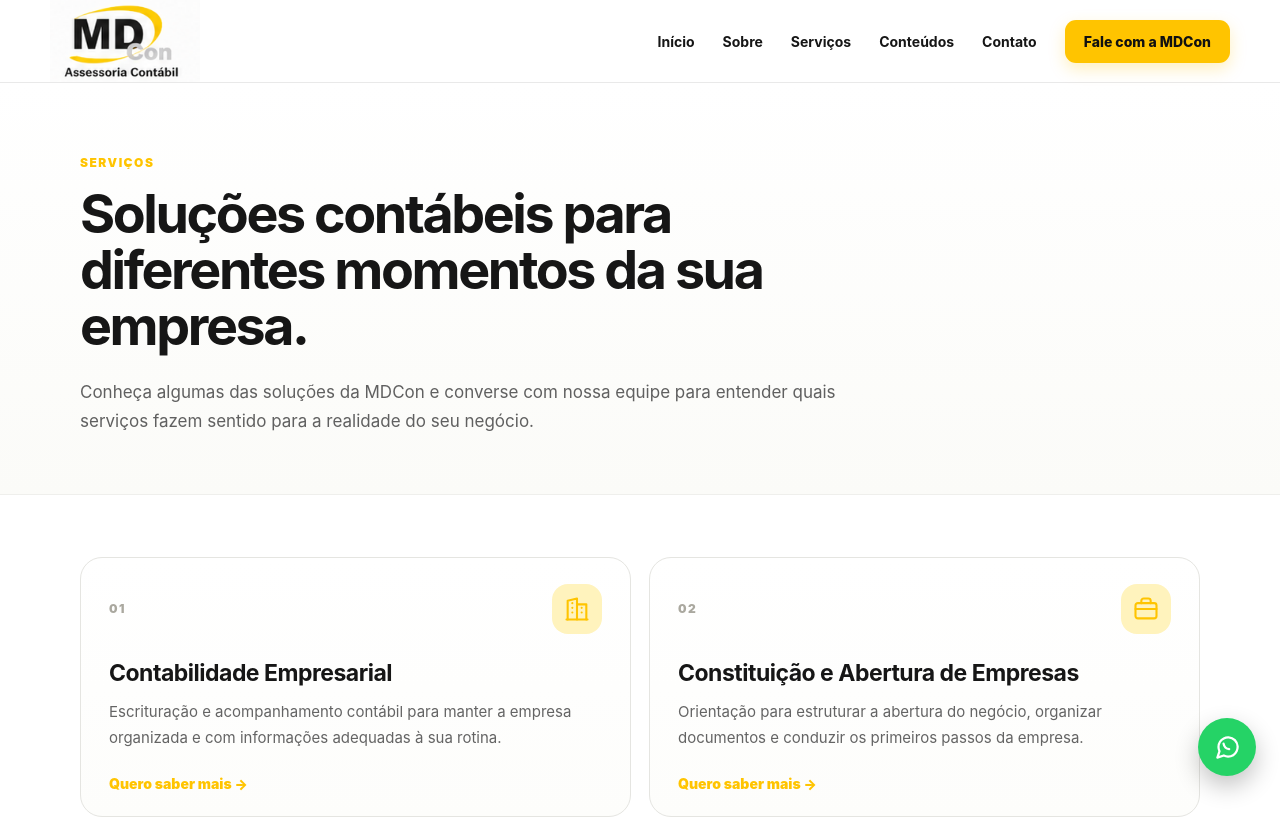
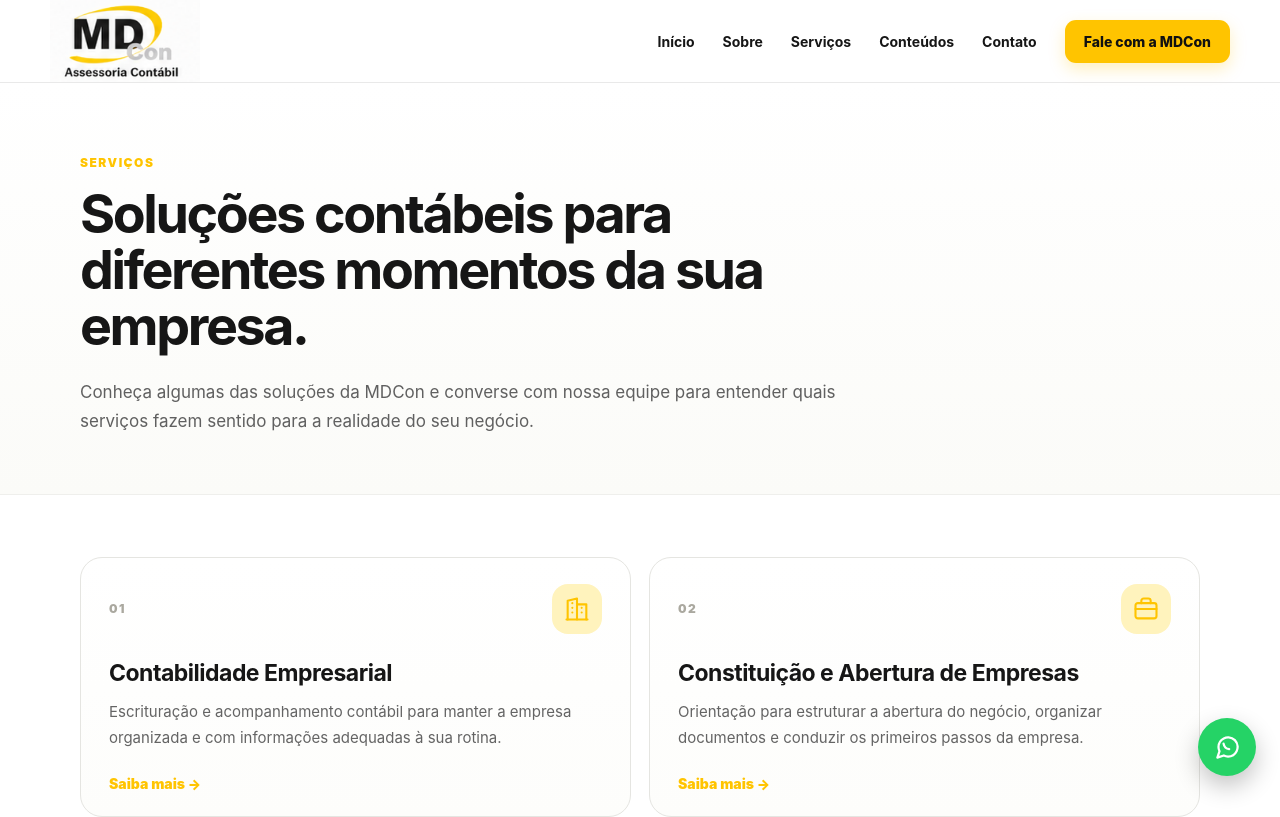
Before and after one commit to cestarifcc-glitch/mdcon-site-oficial, a Next.js app: page /servicos in a window 1280 px wide. Shown: the top 817 px of the page. Built offline with nearby package versions, Linux system fonts and the light colour scheme.

Commit message:
Add files via upload

```diff
--- a/app/page.tsx
+++ b/app/page.tsx
@@ -44,7 +44,7 @@ const faqs=[
   ['A MDCon atende MEI?','A MDCon pode orientar empreendedores conforme os serviços contratados e a necessidade de cada negócio.'],
   ['Como trocar de contador?','A troca pode ser organizada de forma segura, com levantamento das informações necessárias e transição dos documentos contábeis.'],
   ['Quanto custa contratar uma contabilidade?','O valor depende do perfil da empresa, regime tributário, movimentação e serviços necessários. A MDCon avalia cada caso antes da proposta.'],
-  ['A MDCon atende empresas de Palmeira das Missões?','Sim. A MDCon atua em Palmeira das Missões — RS.'],
+  ['A MDCon atende empresas de Palmeira das Missões?','Sim. A MDCon está em Palmeira das Missões — RS e atende empresas de todo o Brasil.'],
   ['Posso falar com a MDCon pelo WhatsApp?','Sim. O atendimento pelo WhatsApp está disponível no número (55) 98452-2204.'],
   ['A MDCon pode ajudar na abertura de uma empresa?','Entre em contato para que a equipe entenda o seu caso e confirme a solução adequada.']
 ];
--- a/app/servicos/page.tsx
+++ b/app/servicos/page.tsx
@@ -1,4 +1,5 @@
 import type { Metadata } from 'next';
+import Link from 'next/link';
 
 export const metadata: Metadata = {
   title: 'Serviços Contábeis | MDCon',
@@ -13,46 +14,55 @@ type Service = {
   title: string;
   text: string;
   icon: 'building' | 'briefcase' | 'calculator' | 'users' | 'user' | 'chart' | 'store' | 'shield';
+  slug: string;
 };
 
 const services: Service[] = [
   {
     icon: 'building',
+    slug: 'contabilidade-empresarial',
     title: 'Contabilidade Empresarial',
     text: 'Escrituração e acompanhamento contábil para manter a empresa organizada e com informações adequadas à sua rotina.'
   },
   {
     icon: 'briefcase',
+    slug: 'abertura-de-empresas',
     title: 'Constituição e Abertura de Empresas',
     text: 'Orientação para estruturar a abertura do negócio, organizar documentos e conduzir os primeiros passos da empresa.'
   },
   {
     icon: 'calculator',
+    slug: 'escrituracao-fiscal',
     title: 'Escrituração Fiscal',
     text: 'Acompanhamento das obrigações fiscais, apuração de tributos e organização das informações tributárias da empresa.'
   },
   {
     icon: 'users',
+    slug: 'departamento-pessoal',
     title: 'Departamento Pessoal',
     text: 'Apoio nas rotinas de folha de pagamento, admissões, desligamentos e demais obrigações trabalhistas.'
   },
   {
     icon: 'user',
+    slug: 'imposto-de-renda-pessoa-fisica',
     title: 'Imposto de Renda Pessoa Física',
     text: 'Orientação e elaboração da declaração conforme o perfil do contribuinte e as informações apresentadas.'
   },
   {
     icon: 'chart',
+    slug: 'planejamento-tributario',
     title: 'Planejamento Tributário',
     text: 'Análise das possibilidades tributárias aplicáveis ao negócio, buscando maior organização e segurança nas decisões.'
   },
   {
     icon: 'store',
+    slug: 'assessoria-ao-produtor-rural',
     title: 'Assessoria ao Produtor Rural',
     text: 'Orientação contábil e apoio nas obrigações do produtor rural, considerando as particularidades de sua atividade.'
   },
   {
     icon: 'shield',
+    slug: 'certificado-digital',
     title: 'Certificado Digital',
     text: 'Emissão de certificado digital para pessoas físicas e empresas, facilitando assinaturas e acessos eletrônicos com segurança.'
   }
@@ -393,16 +403,9 @@ export default function Servicos() {
                 <h2>{service.title}</h2>
                 <p>{service.text}</p>
 
-                <a
-                  className="svc-link"
-                  href={`https://wa.me/5555984522204?text=${encodeURIComponent(
-                    'Olá MDCon, gostaria de informações sobre ' + service.title + '.'
-                  )}`}
-                  target="_blank"
-                  rel="noreferrer"
-                >
-                  Quero saber mais →
-                </a>
+                <Link className="svc-link" href={`/servicos/${service.slug}`}>
+                  Saiba mais →
+                </Link>
               </article>
             ))}
           </div>
--- a/app/sitemap.ts
+++ b/app/sitemap.ts
@@ -1,2 +1,2 @@
 import type { MetadataRoute } from 'next';
-export default function sitemap(): MetadataRoute.Sitemap { const base='https://mdcon.com.br'; return ['','/sobre','/servicos','/conteudos','/contato'].map(path=>({url:base+path,lastModified:new Date(),changeFrequency:path===''?'weekly':'monthly',priority:path===''?1:.8})); }
+export default function sitemap(): MetadataRoute.Sitemap { const base='https://mdcon.com.br'; const paths=['','/sobre','/servicos','/servicos/contabilidade-empresarial','/servicos/abertura-de-empresas','/servicos/escrituracao-fiscal','/servicos/departamento-pessoal','/servicos/imposto-de-renda-pessoa-fisica','/servicos/planejamento-tributario','/servicos/assessoria-ao-produtor-rural','/servicos/certificado-digital','/conteudos','/contato']; return paths.map(path=>({url:base+path,lastModified:new Date(),changeFrequency:path===''?'weekly':'monthly',priority:path===''?1:path.startsWith('/servicos/')?.85:.8})); }
--- a/components/Footer.tsx
+++ b/components/Footer.tsx
@@ -37,14 +37,14 @@ export default function Footer() {
 
         <div>
           <h4>Serviços</h4>
-          <Link href="/servicos">Contabilidade empresarial</Link>
-          <Link href="/servicos">Abertura de empresas</Link>
-          <Link href="/servicos">Escrituração fiscal</Link>
-          <Link href="/servicos">Departamento pessoal</Link>
-          <Link href="/servicos">Imposto de Renda Pessoa Física</Link>
-          <Link href="/servicos">Planejamento tributário</Link>
-          <Link href="/servicos">Assessoria ao produtor rural</Link>
-          <Link href="/servicos">Certificado digital</Link>
+          <Link href="/servicos/contabilidade-empresarial">Contabilidade empresarial</Link>
+          <Link href="/servicos/abertura-de-empresas">Abertura de empresas</Link>
+          <Link href="/servicos/escrituracao-fiscal">Escrituração fiscal</Link>
+          <Link href="/servicos/departamento-pessoal">Departamento pessoal</Link>
+          <Link href="/servicos/imposto-de-renda-pessoa-fisica">Imposto de Renda Pessoa Física</Link>
+          <Link href="/servicos/planejamento-tributario">Planejamento tributário</Link>
+          <Link href="/servicos/assessoria-ao-produtor-rural">Assessoria ao produtor rural</Link>
+          <Link href="/servicos/certificado-digital">Certificado digital</Link>
         </div>
 
         <div>
```
Also changed, not shown: app/servicos/[slug]/page.tsx (added, +19 -0 lines), app/sobre/page.tsx (+8 -14 lines).
